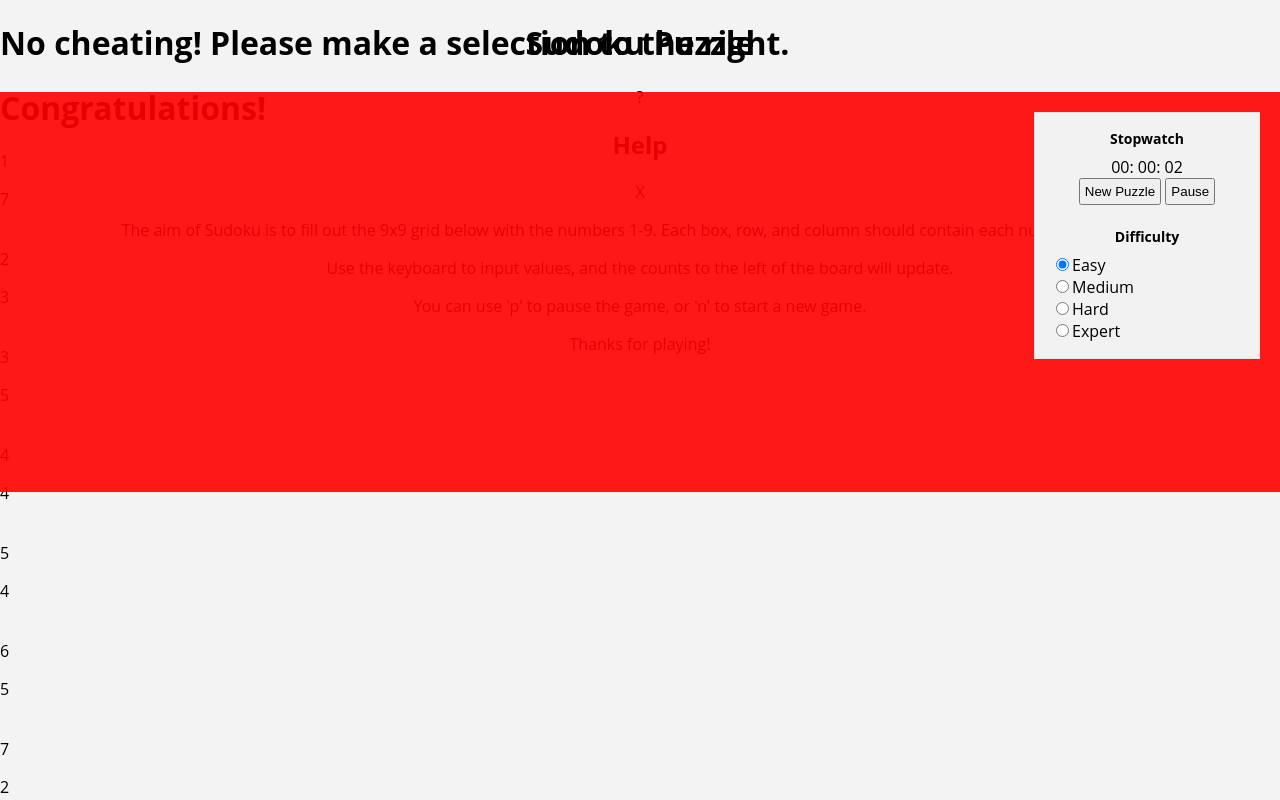
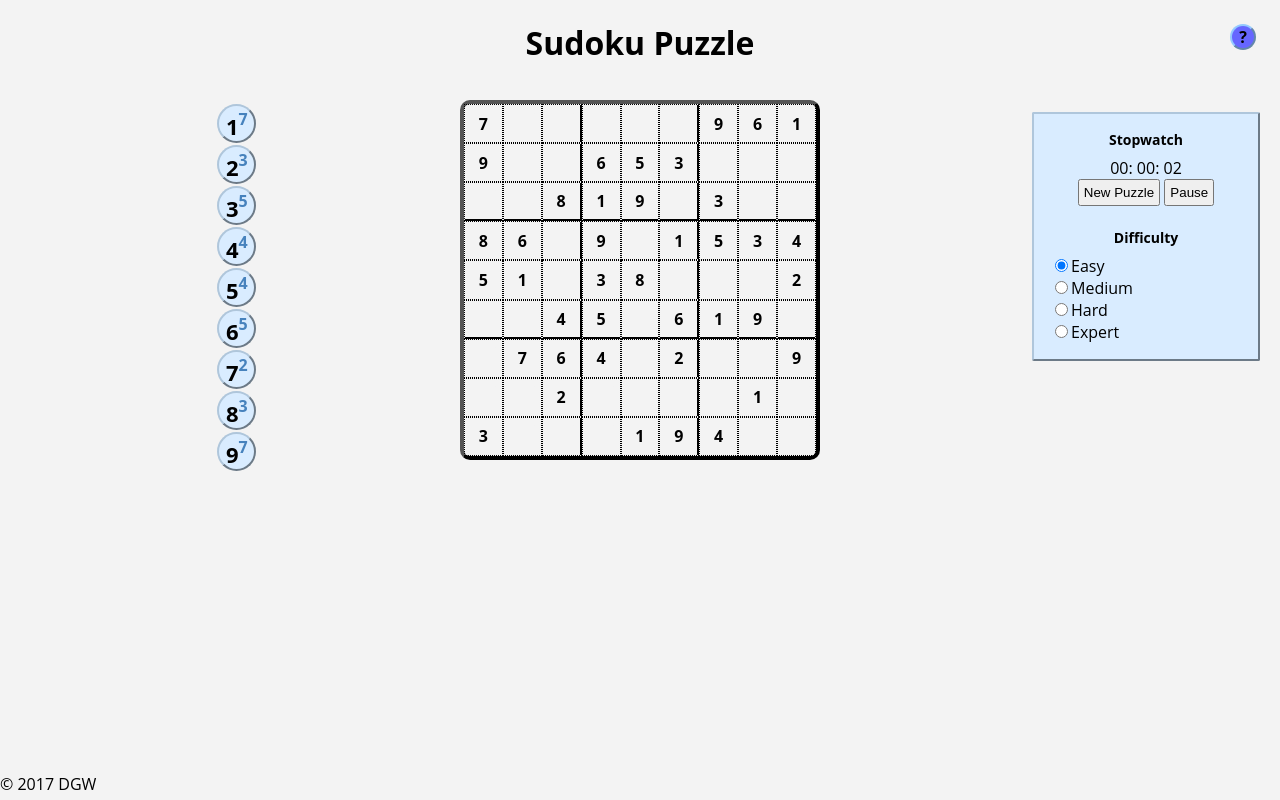
Before and after one commit to derk-the-jerk/Sudoku, a website: page public_html/index.html in a window 1280 px wide. Both pictures are taken after a click on the button "New Puzzle". Shown: the top 800 px of the page. Drawn offline with nearby package versions, Linux system fonts and the light colour scheme; files that its build step writes are made by us from their sources.

Commit message:
Sidebar and Help Menu
Finished sidebar to show a count of each value, added help page, general page formatting

Still TODO:
--remove duplicate cell highlighting on value change
--navigate puzzle using arrow keys

Maybe: look into making updates happen on value input instead of tab (update count, check for completion, highlight duplicate, etc)

```diff
--- a/public_html/css/main.scss
+++ b/public_html/css/main.scss
@@ -11,6 +11,11 @@ and open the template in the editor.
 :root {
   --page-bg: #F3F3F3;
   --focus-bg: #DADFED;
+  --dup-bg: #FF6666;
+  --nav-bg: #D9ECFF;
+  --count-green: #2FBA2F;
+  --count-red: #EB4444;
+  --count: #4682BD;
 }
 
 html, body {
@@ -26,7 +31,51 @@ header {
   top: 0;
   text-align: center;
   height: 12vh;
+  #help {
+    background-color: #6666FF;
+    cursor: pointer;
+    position: absolute;
+    right: 3vh;
+    top: 3vh;
+    width: 22px;
+    font-size: 16px;
+    font-weight: bolder;
+    border: 2px outset #94CAFF;
+    border-radius: 50%;
+    #help:active {
+      background-color: red;
     }
+  }
+}
+
+#help_text {
+  padding: 4px;
+  display: none;
+  position: relative;
+  width: 60%;
+  margin: auto;
+  background: #6666FF;
+  z-index: 5;
+  border: 2px outset #94CAFF;
+  border-radius: 5px;
+  p {text-align: justify;}
+  #exit {
+    cursor: pointer;
+    font-weight: bold;
+    border-radius: 3px;
+    background-color: #9494FF;
+    border: 2px outset #94CAFF;
+    position: absolute;
+    width: 20px;
+    top: 5px;
+    right: 5px;
+  }
+}
+
+#new_puz, #pause_resume {
+  cursor: pointer;
+}
+
 nav {
   z-index: 3;
   position: absolute;
@@ -34,14 +83,51 @@ nav {
   top: 14vh;
   right: 2.5vh;
   text-align: center;
-    background-color:#f2f2f2;
-    padding:16px;
-    border:solid 1px #e5e5e5;
-    text-align:center;
-    margin:0 0 16px 0;
+  background-color: var(--nav-bg);
+  padding: 16px;
+  border: 2px outset #AFC6DB;
+  border-radius: 2px;
+  text-align: center;
+  margin: 0 0 16px 0;
   h2 {
     font-size:14px;
     margin:0 0 8px 0;
+  }
+}
+
+#sidebar {
+  position: absolute;
+  top: 13vh;
+  right: 80vw;
+  vertical-align: middle;
+  div {
+    background: var(--nav-bg);
+    border: 2px outset #AFC6DB;
+    border-radius: 50%;
+    display: inline-block;
+    height: 15px;
+    width: 35px;
+    padding-top: 10px;
+    padding-bottom: 10px;
+    p {
+      position: relative;
+      left: 7px;
+      top: -5px;
+      display: inline;
+      font-size: 22px;
+      font-weight: bolder;
+      text-align: center;
+      padding-top: 0px;
+    }
+    span {
+      position: relative;
+      right: -7px;
+      top: -15px;
+      color: var(--count);
+      /*text-shadow: 1px 0 0 #000, 0 -1px 0 #000, 0 1px 0 #000, -1px 0 0 #000;*/
+      font-size: 16px;
+      font-weight: bold;
+    }
   }
 }
 
@@ -54,6 +140,9 @@ input {
 }
 #difficulty {
   text-align: left;
+  input {
+    cursor: pointer;
+  }
 }
 
 .focus {
@@ -61,9 +150,27 @@ input {
 }
 
 #overlay {
+  display: none;
+  position: absolute;
+  top: 0;
+  z-index: 4;
+  width: 100vw;
+  height: 100vh;
+  background-color: rgba(0,0,0,.5);
+}
+
+#pause {
+  top: 12.5vh;
   background-color: rgba(255,0,0,0.9);
+}
+
+#complete {
+  top: -400px;
+  background-color: rgba(100, 255, 100, 0.9);
+}
+
+#pause, #complete {
   position: absolute;
-    top: 11.5vh;
   left: 0;
   z-index: 2;
   height: 400px;
@@ -81,8 +188,13 @@ input {
   }
 }
 
+.dup {
+  background-color: var(--dup-bg);
+}
+
 #puzzle {
-    border: 4px ridge #555;
+  border: 4px outset #555;
+  border-radius: 10px;
   height: 360px;
   width: 360px;
   margin: auto;
@@ -98,10 +210,17 @@ input {
     border: 1px dotted black;
     input {
       background-color: var(--page-bg);
+      border-radius: 30%;
       font-size: 16px;
-            width: 10px;
+      width: 20px;
+      height: 20px;
       text-align: center;
       border: 0px;
     }
   }
 }
+
+#footer {
+  position: absolute;
+  bottom: 5px;
+}
```
Lines whose indentation alone changed are shown as unchanged.
